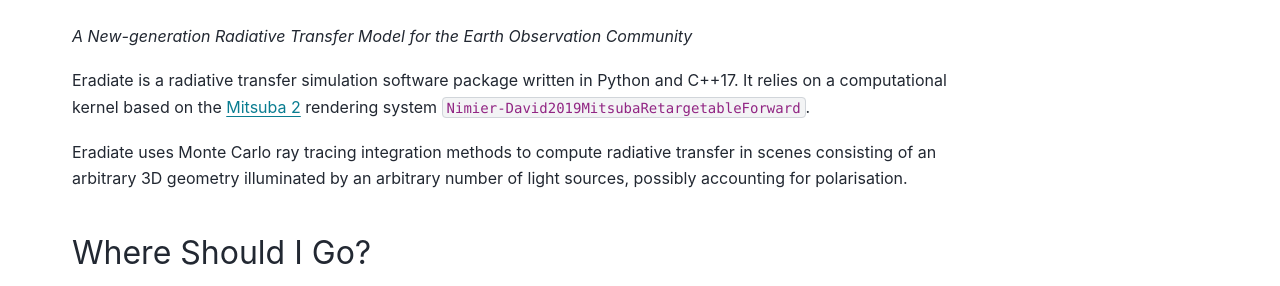
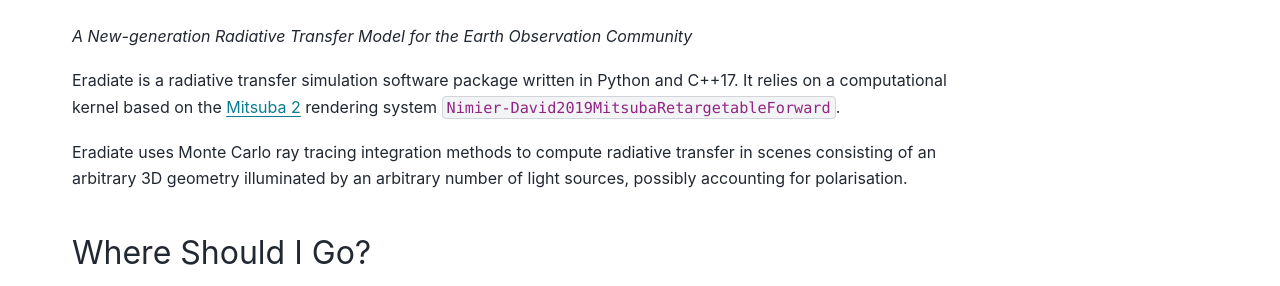
Before and after one commit to eradiate/eradiate, a Sphinx documentation site: the page built from docs/index.rst, in a window 1280 px wide. Shown: the part 314-600 px from the top of the page. Built offline with Sphinx 7.4.7 and the PyData theme 0.15.4, drawn with Linux system fonts in a browser that asks for light colours; pages that are not in the unit, such as notebooks, are missing from menus; cross-references to code outside the pages are shown as plain code.

Commit message:
Docs: Update fixed width font

```diff
--- a/docs/_static/theme_overrides.css
+++ b/docs/_static/theme_overrides.css
@@ -1,3 +1,9 @@
 /* Prevent Bootstrap from hiding xarray's HTML output
    https://github.com/executablebooks/sphinx-book-theme/issues/238 */
 .xr-wrap { display: block !important }
+
+/* Set more reasonable fixed width font sizes */
+pre, code {
+  font-size: 95%;
+  line-height: 150%;
+}
```
